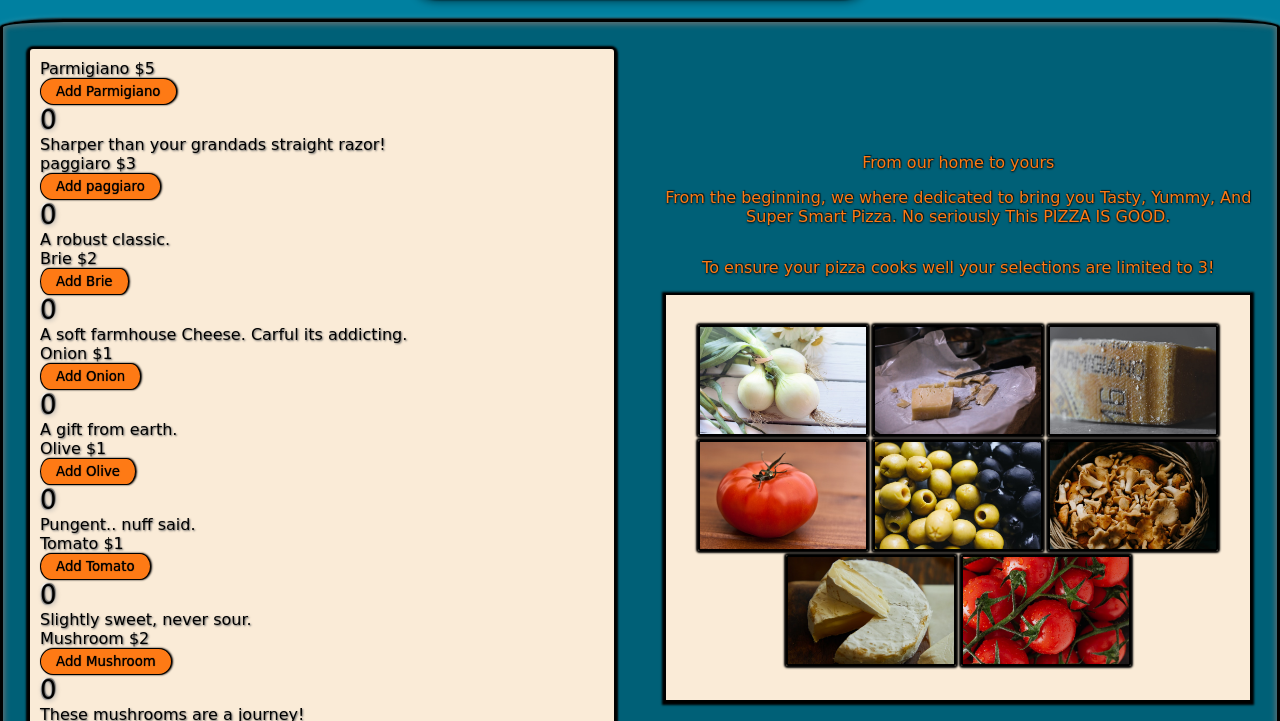
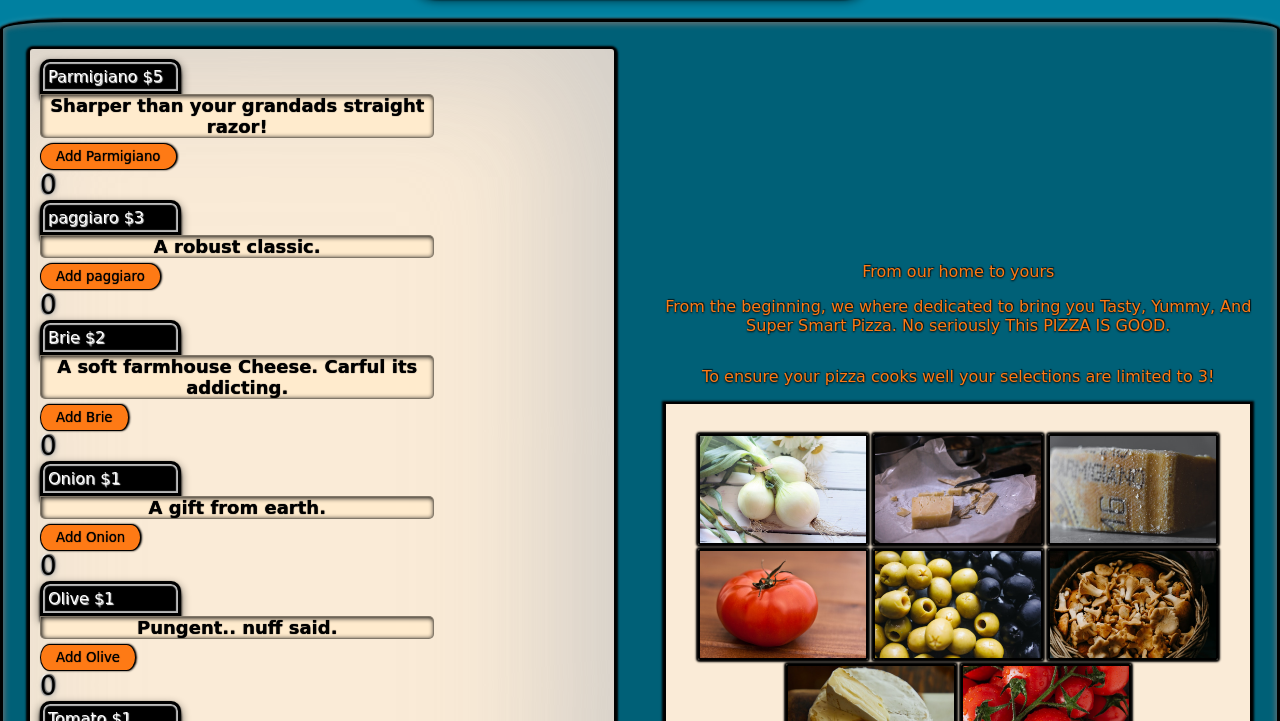
Before and after one commit to dcouch440/pizza-parlor, a plain HTML site: page index.html in a window 1280 px wide. Shown: the part 78-799 px from the top of the page. Drawn offline with Linux system fonts and the light colour scheme; a web font is replaced by a local one.

Commit message:
add more appealing styles

```diff
--- a/css/styles.css
+++ b/css/styles.css
@@ -1,4 +1,5 @@
 @import url('https://fonts.googleapis.com/css2?family=Potta+One&display=swap');
+@import url('https://fonts.googleapis.com/css2?family=Cedarville+Cursive&display=swap');
 * {
   box-sizing: border-box;
 }
@@ -46,10 +47,39 @@ h1 {
 #pizza-options-menu {
   background-color: antiquewhite;
   border: 2px solid black;
-  box-shadow: 0px 1px 2px 2px black;
+  box-shadow:0px 1px 2px 2px black, inset -60px 19px 130px 2px #c3c3c3a2, inset -2px -16px 130px 2px #b5b5b524;
   padding: 10px;
   width: 48%;
   border-radius: 5px;
+}
+.menu-description {
+  width: 70%;
+  border-radius: 0px 5px 5px 5px;
+  text-align: center;
+  box-shadow: inset 1px 1px 5px black;
+  color: black;
+  text-shadow: 0px 0px 1px black;
+  background-color: blanchedalmond;
+  border: 1px solid rgba(0, 0, 0, 0.493);
+  font-weight: 800;
+  font-size: 18px;
+  font-family: 'Cedarville Cursive', cursive;
+}
+.title {
+  background-color: black;
+  color: white;
+  width: 25%;
+  color: #ffffff;
+  background-color: rgb(0, 0, 0);
+  border: 3px solid #000000;
+  box-shadow:
+    inset 0px 0px 1px 2px rgb(250 250 250 / 75%),
+    0px 4px 9px 1px #0000007a,
+    0px 1px 2px 0px black,
+    0px 6px 3px black;
+  border-radius: 10px 10px 0px 0px;
+  padding: 5px;
+  text-shadow: -1px -2px 2px black, 1px 1px 1px white, -1px 2px 1px black;
 }
 #pizza-shop button {
   background-color: #Fe7A15;
@@ -86,8 +116,11 @@ h1 {
 #description-title {
   text-align: center;
 }
-#menu-name p {
+.menu-name p {
   margin: 0;
+}
+.button-container {
+  padding-top: 5px;
 }
 #img-container {
   padding: 30px;
@@ -104,7 +137,7 @@ h1 {
   box-shadow: 0 0 2px 2px black;
   border-radius: 2px;
 }
-#items {
+.items {
   font-size: 26px;
   color: rgb(0, 0, 0);
   text-shadow:
--- a/js/scripts.js
+++ b/js/scripts.js
@@ -2,13 +2,17 @@ import {Menu} from './classes/Menu.js'
 
 const menuComponent = (obj, i) => {
   return `
-    <div id="menuComponent">
-      <div id="menu-name">
-        <p>${obj[0]} ${obj[1]}${obj[2]}</p>
-        <button id="${obj[6]}">Add ${obj[0]}</button>
-        <p key={${i}} id="items">${obj[5].total}</p>
+    <div class="menu-component">
+      <div class="menu-name">
+        <p class="title">${obj[0]} ${obj[1]}${obj[2]}</p>
+        <div class="menu-description">${obj[3]}</div>
+        <div class="button-container">
+          <button id="${obj[6]}">Add ${obj[0]}</button>
+        </div>
+        <div class="item-totals">
+          <p key={${i}} class="items">${obj[5].total}</p>
+        </div>
       </div>
-      <div id="menu-description">${obj[3]}</div>
     </div>
   `
 }
@@ -75,7 +79,7 @@ document.addEventListener('DOMContentLoaded', () => {
       return menuComponent(item, index)
   }).join('');
   menuSelector.innerHTML = menuMapper
-  const toppingTotals = document.querySelectorAll('#items');
+  const toppingTotals = document.querySelectorAll('.items');
   document.getElementById('pizza-shop').addEventListener('click', event => {
     eventLogger(event, menu, toppingTotals, totalModal);
     totalCost.forEach(node => node.innerHTML = displayTotal(menu));
```
